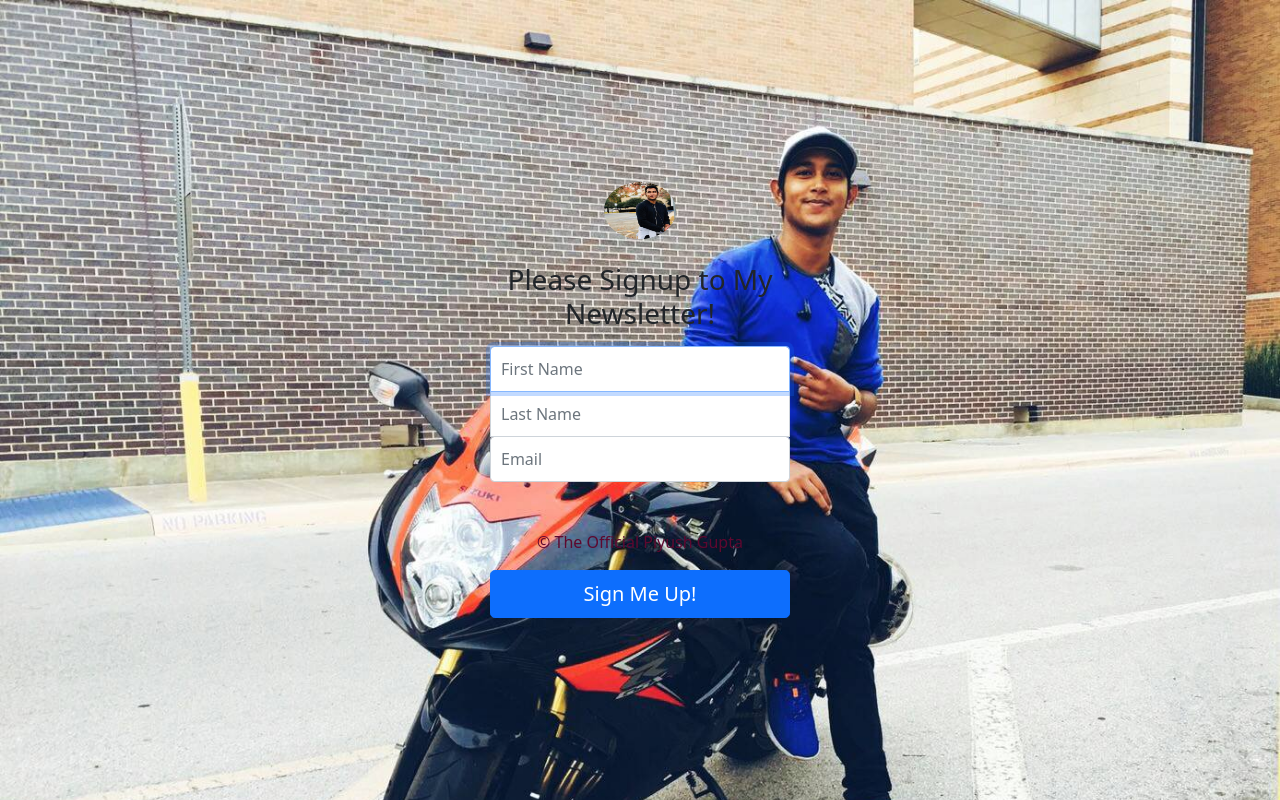
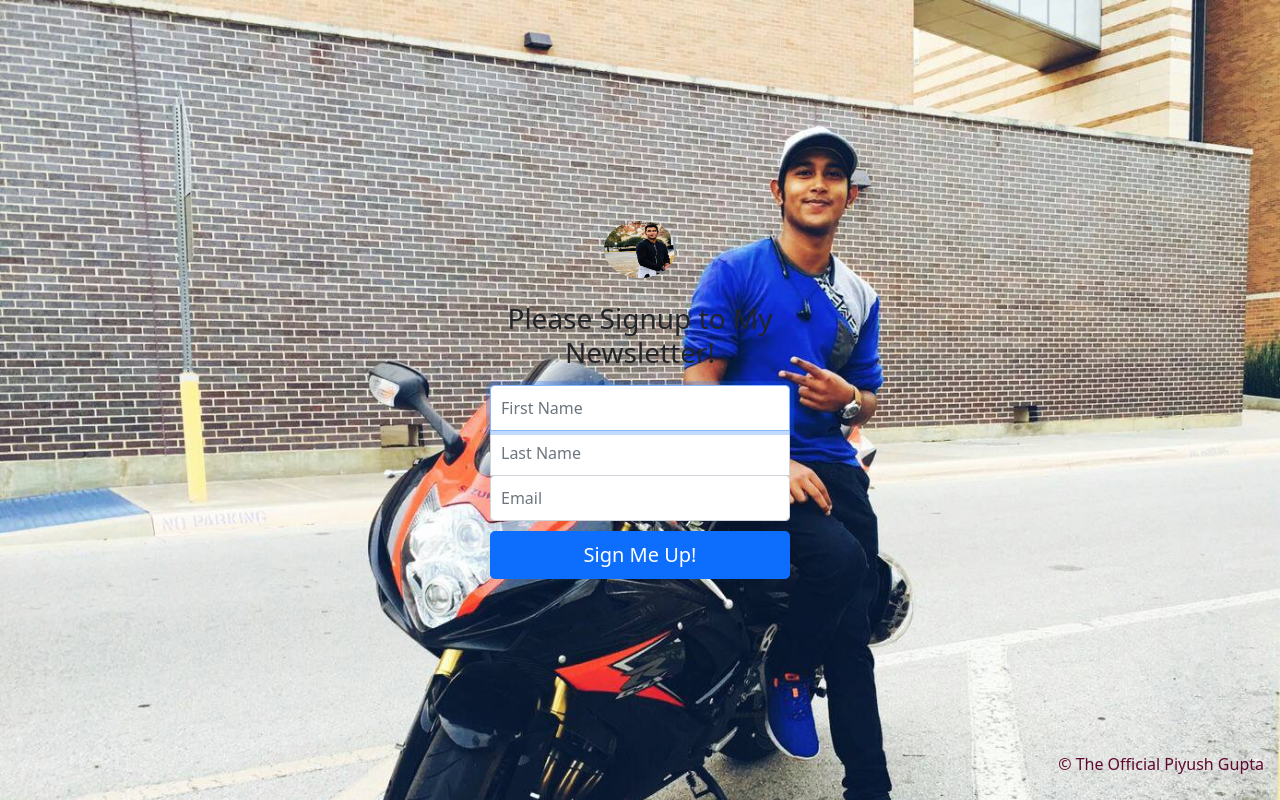
Before and after one commit to piyushgupta428/NewsletterSignUpWeb, a website: page signup.html in a window 1280 px wide. Drawn offline with nearby package versions, Linux system fonts and the light colour scheme.

Commit message:
change to signup page

```diff
--- a/signup.html
+++ b/signup.html
@@ -56,7 +56,7 @@
     <input type="text" name="lName" class="form-control middle" placeholder="Last Name" required >
 
     <input type="email" name="email" id="inputPassword bottom" style="margin-bottom:10px;" class="form-control" placeholder="Email" required>
-    <p class="mt-5 mb-3 " style="color:rgb(94, 8, 47);" >&copy; The Official Piyush Gupta</p>
+    <p class="mt-5 mb-3 " style="color:rgb(94, 8, 47); position: absolute; bottom:8px; right:16px;" >&copy; The Official Piyush Gupta</p>
     <button class="w-100 btn btn-lg btn-primary" type="submit">Sign Me Up!</button>
 
   </form>
```
